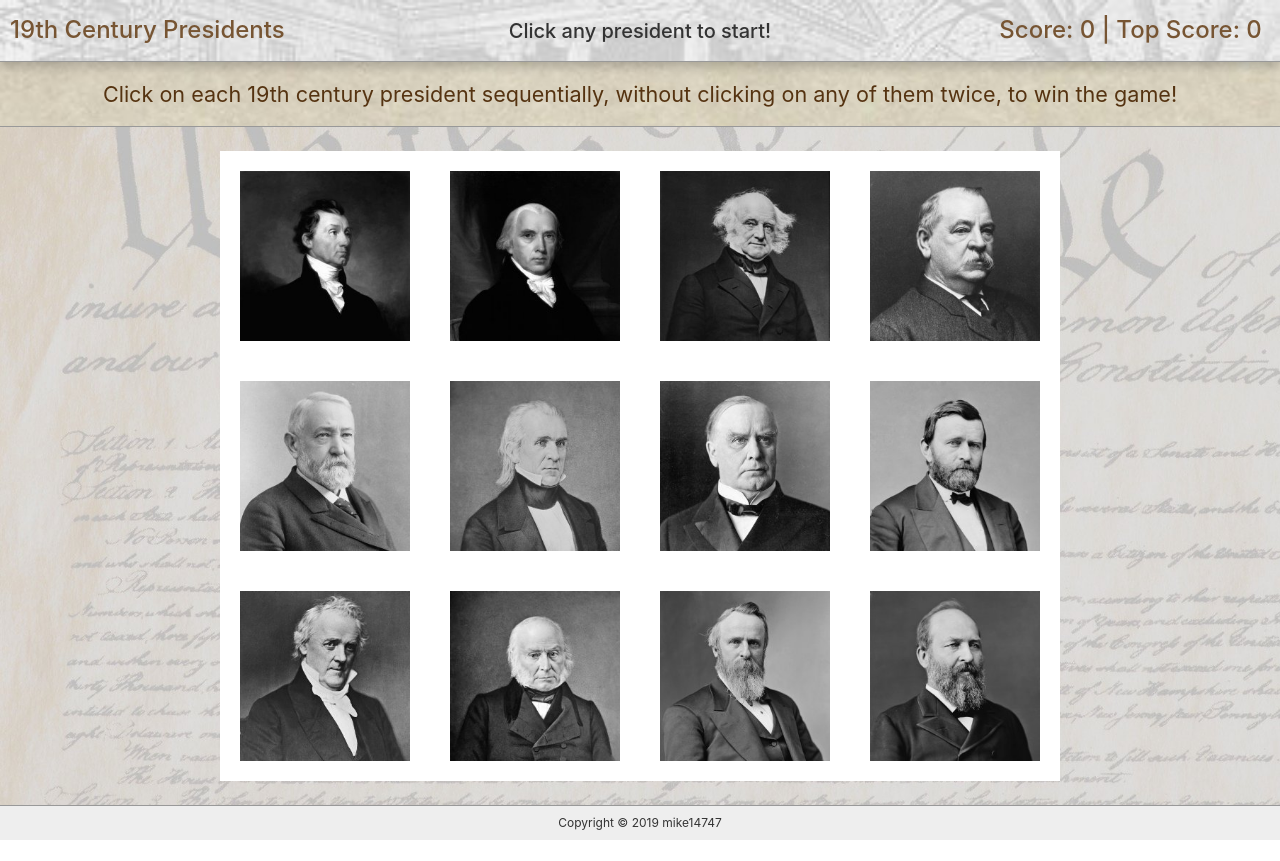
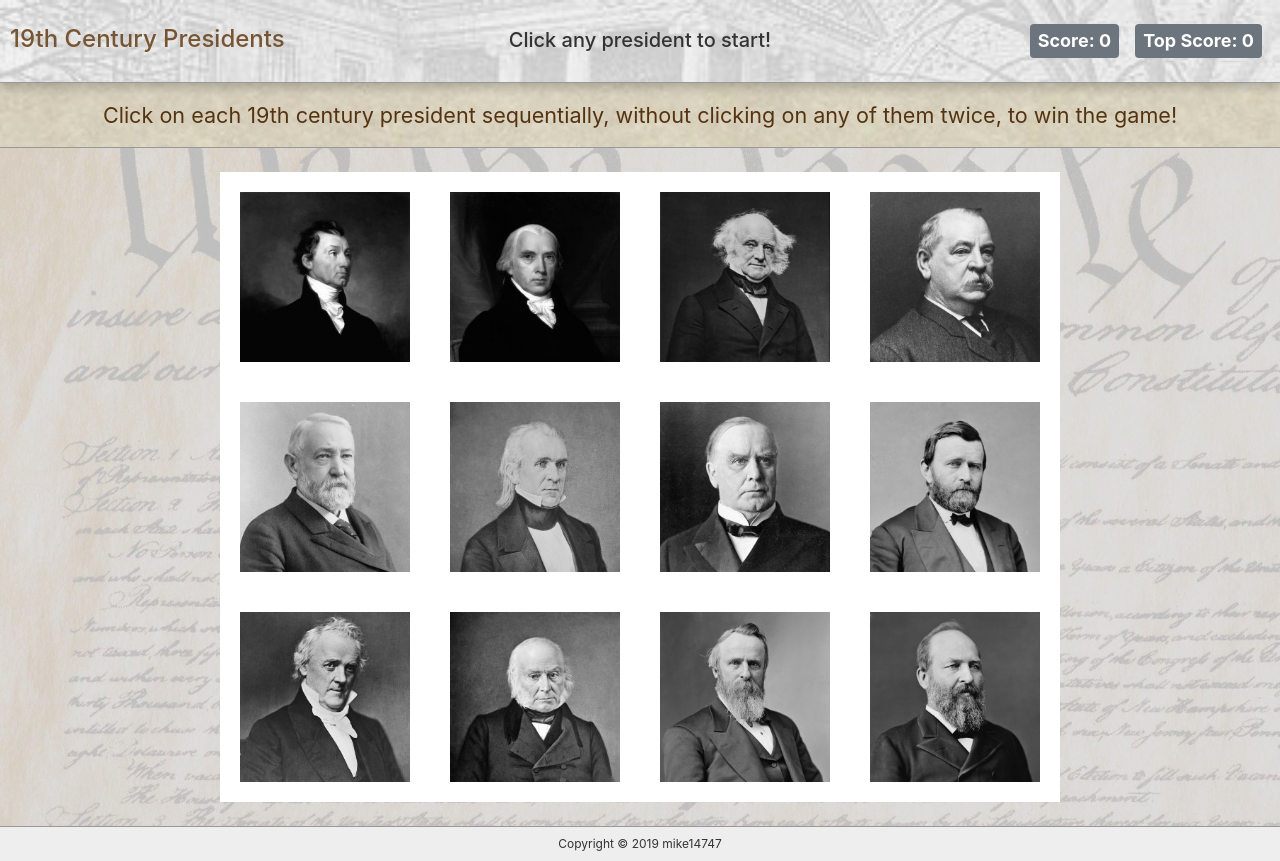
Before and after one commit to mike14747/react-clicky-game, a React (Create React App) app: page / in a window 1280 px wide. Before the commit the page ends 840 px from the top, so only its background shows below. Built offline with nearby package versions, Linux system fonts and the light colour scheme.

Commit message:
added badges to the counter component

```diff
--- a/src/components/counter.js
+++ b/src/components/counter.js
@@ -2,8 +2,9 @@ import React from 'react';
 
 export default function counter(props) {
     return (
-        <div className="px-2">
-            Score: {props.score} | Top Score: {props.topScore}
+        <div>
+            <span class="badge badge-secondary m-2 p-2">Score: {props.score}</span>
+            <span class="badge badge-secondary m-2 p-2">Top Score: {props.topScore}</span>
         </div>
     );
 }
```
